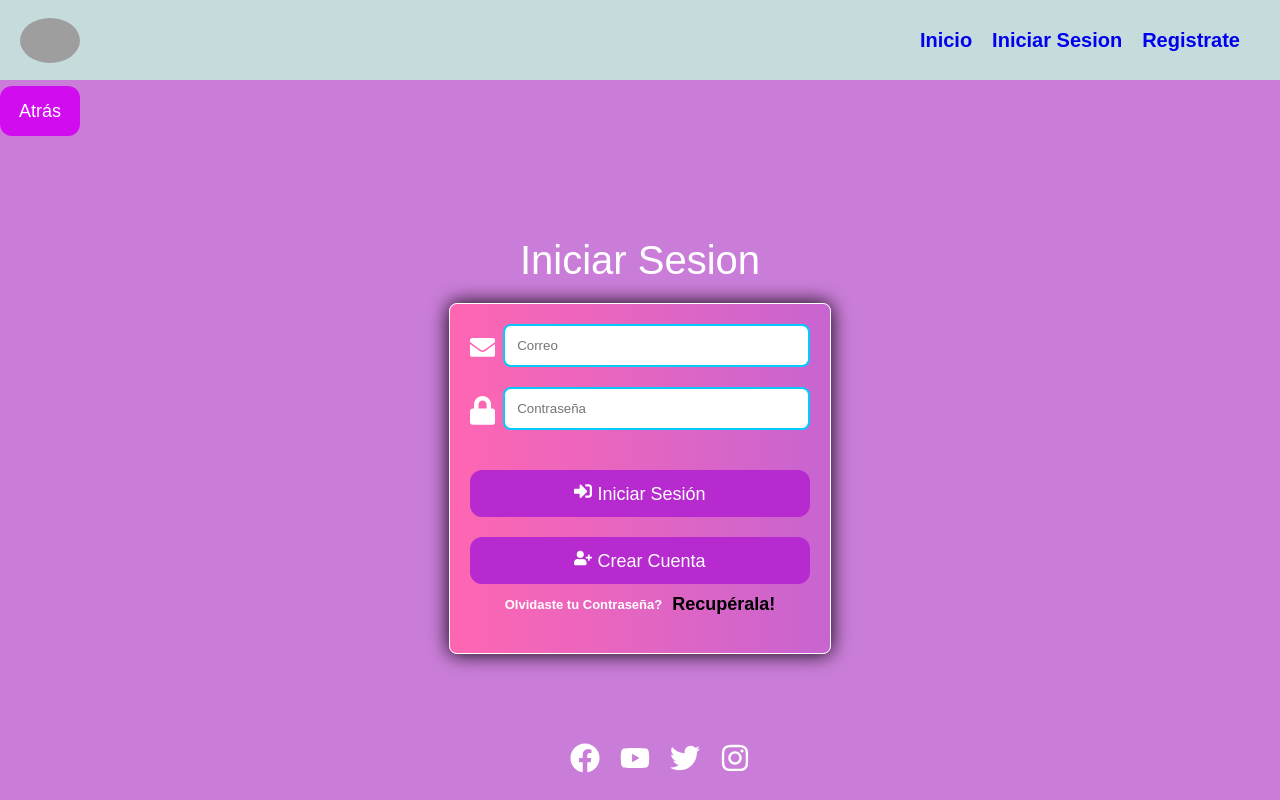
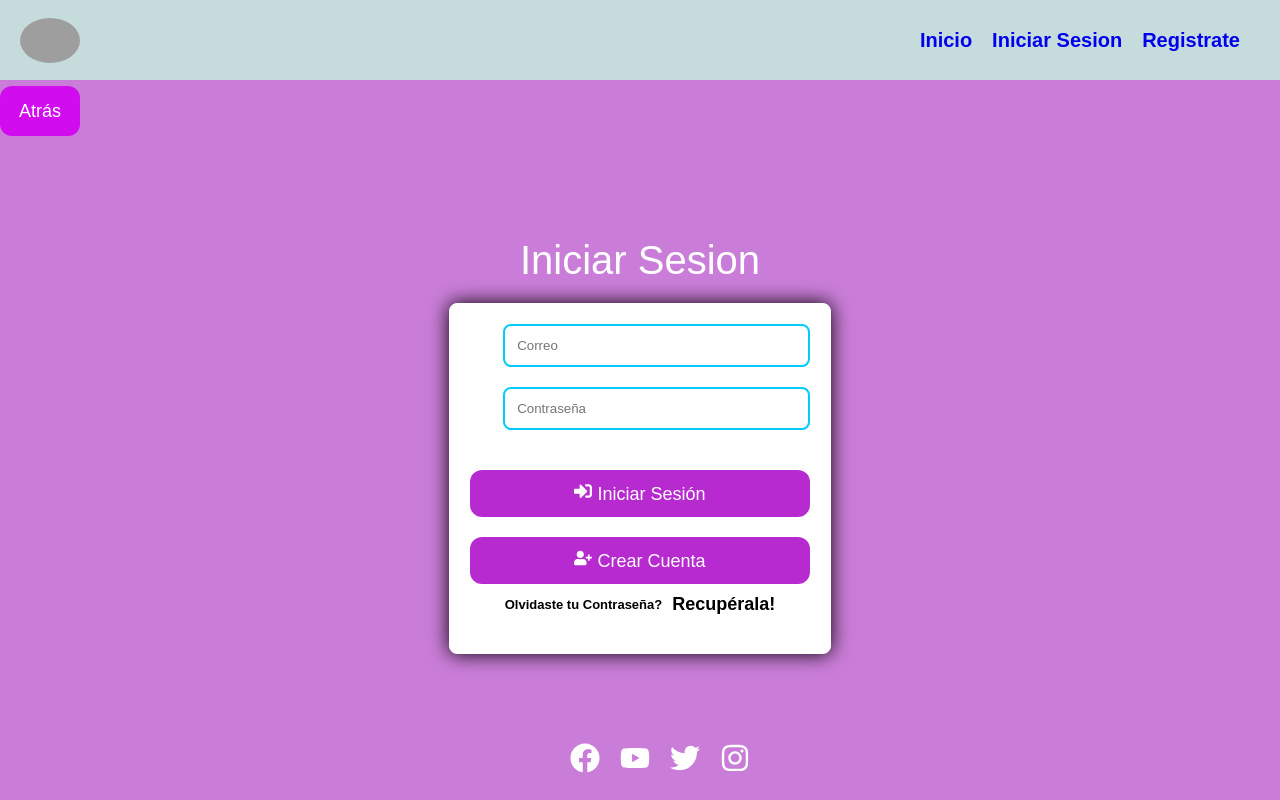
Before and after one commit to GabrielBeltran7/iglesiacatolica, a React (Vite) app: page /login in a window 1280 px wide. Built offline with nearby package versions, Linux system fonts and the light colour scheme; grey boxes are pictures that could not be loaded.

Commit message:
actualizar colores y estilos

```diff
--- a/src/components/componentHome/componentHome.module.css
+++ b/src/components/componentHome/componentHome.module.css
@@ -1,4 +1,3 @@
-/* componentHome.module.css */
 
 .container {
   display: flex;
--- a/src/components/componentLogin/componentLogin.module.css
+++ b/src/components/componentLogin/componentLogin.module.css
@@ -43,7 +43,7 @@
   padding: 20px;
   border-radius: 8px;
   box-shadow: 0 0 20px rgb(1, 2, 2);
-  background: linear-gradient(to right, #ff66b2, #c864d1);
+  background-color: white;
   margin-top: 20px;
   margin-bottom: 20px;
   border: 1px solid white;
@@ -61,6 +61,7 @@
   font-weight: bold;
   font-size: small;
   margin-right: 10px;
+  color: black;
 }
 .contraRecuperala {
   margin-bottom: 8px;
--- a/src/components/componentRecoverPassword/componentRecoverPassword.module.css
+++ b/src/components/componentRecoverPassword/componentRecoverPassword.module.css
@@ -41,7 +41,7 @@
   padding: 20px;
   border-radius: 8px;
   box-shadow: 0 0 20px rgb(1, 2, 2);
-  background: linear-gradient(to right, #ff66b2, #c864d1);
+  background-color: white;
   margin-top: 20px;
   margin-bottom: 20px;
   border: 1px solid white;
--- a/src/components/componentRegisters/componentRegister.module.css
+++ b/src/components/componentRegisters/componentRegister.module.css
@@ -15,7 +15,7 @@
   padding: 20px;
   border-radius: 8px;
   box-shadow: 0 0 20px rgb(1, 2, 2);
-  background: linear-gradient(to right, #ff66b2, #c864d1);
+  background-color: white;
   margin-top: 20px;
   margin-bottom: 20px;
   border: 1px solid white;
```
